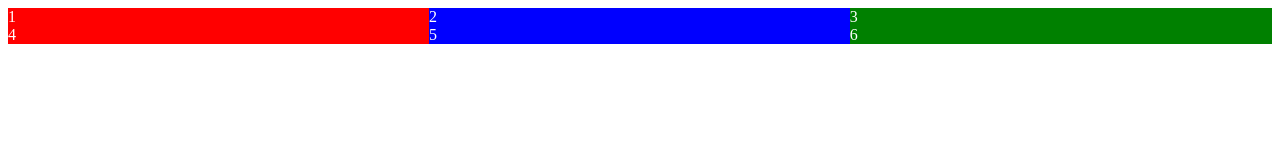
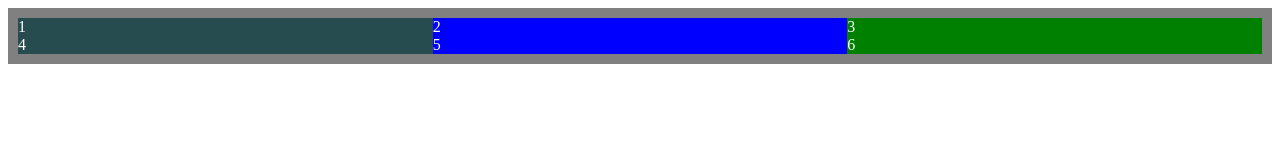
Before and after one commit to talysonxx/javascript, a plain HTML site: page programador-br/grid/template.html in a window 1280 px wide. Drawn offline with Linux system fonts and the light colour scheme.

Commit message:
revisando layout grid

```diff
--- /dev/null
+++ b/programador-br/grid/style.css
@@ -0,0 +1,18 @@
+*{
+    padding: 0;
+    margin: 0;
+    box-sizing: border-box;
+}
+.container{
+    background-color: blue;
+    padding: 1.5%;
+}
+.card{
+    border: 1px solid  red;
+    padding: 0.1em;
+    background-image: url('ruka.jpg');
+    width: 200px;
+    height: 200px;
+    background-position: center;
+    background-attachment: local;
+}
--- a/programador-br/grid/template.html
+++ b/programador-br/grid/template.html
@@ -9,13 +9,18 @@
         .container{
             color: white;
             display: grid;
-            /* grid-template-rows: auto auto;
-            grid-template-columns: 1fr 3fr 1fr; */
-            /* fr = fração; 3fr = três vezes o tamanho das pontas */
-            grid-template: auto auto auto / 33.3% 33.3% auto;
+            background-color: gray;
+            padding: 10px;
+            /* definir linhas (duas linhas automáticas) */
+            grid-template-rows: auto auto;
+            /* definir colunas (três culunas automáticas) */
+            grid-template-columns: auto auto auto;
+            /* fr próprio pra grid: fr (fração) */
+            /* primeiro linha depois colunas */
+            /* grid-template: auto auto / auto auto auto; */
         }
         .r1{
-            background-color: red;
+            background-color: rgb(39, 76, 79);
         }
         .r2{
             background-color: blue;
```
Also changed, not shown: programador-br/grid/teste-grid.html (added, +20 -0 lines), fundamentos-js/identificando-erros/index.html (added), programador-br/grid/ruka.jpg (added).
